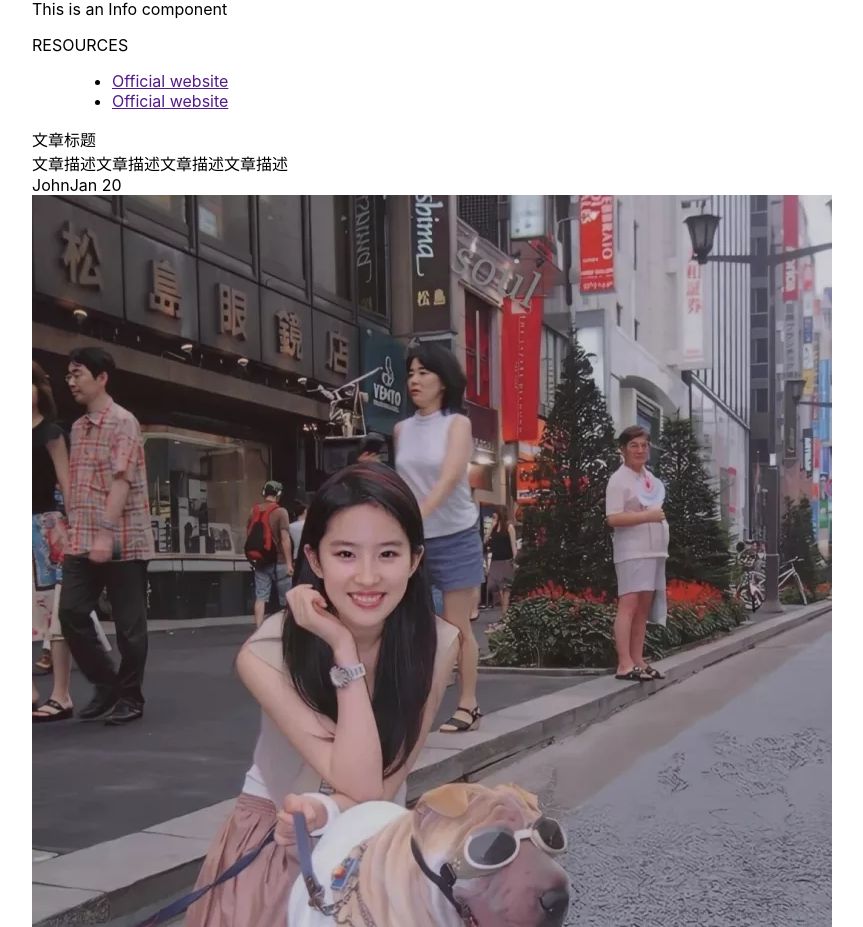
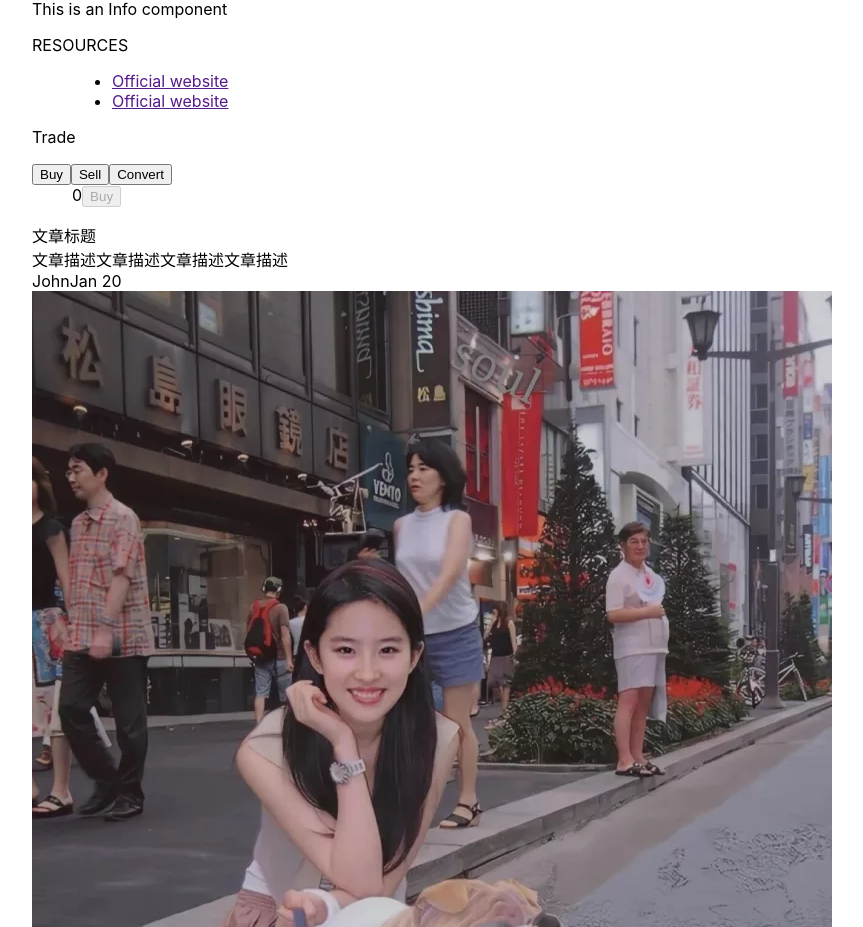
Before and after one commit to davidkoojohn/react-app, a React (Vite) app: page /express/dashboard in a window 1280 px wide. Shown: the part 1153-2080 px from the top of the page, without its empty margins (8-871 px from the left). Built offline with nearby package versions, Linux system fonts and the light colour scheme.

Commit message:
creat trade component

```diff
--- a/src/Views/Express/Dashboard.tsx
+++ b/src/Views/Express/Dashboard.tsx
@@ -84,18 +84,18 @@ function ArticleList() {
 }
 
 interface ITabsProps {
-  types: TabType[]
-  title: (type: TabType) => ReactNode
-  content: (type: TabType) => ReactNode
+  types: string[]
+  title: (type: string) => ReactNode
+  content: (type: string) => ReactNode
 }
 function Tabs({ content, types, title }: ITabsProps) {
-  const [activeType, setActiveType] = useState<TabType>(types[0])
+  const [activeType, setActiveType] = useState<string>(types[0])
   return (
     <dl>
       <dt className={"border-b"}>
         {types.map(item => (
           <button
-            className={"mr-2 px-2 py-1 border-b-2 border-gray-100 text-gray-500 "+`${item === activeType && "border-gray-700 text-gray-700"}`}
+            className={"mr-2 px-2 py-1 text-gray-500 "+`${item === activeType && "border-b-2 border-gray-700 text-gray-700"}`}
             key={item}
             onClick={() => setActiveType(item)}
           >
@@ -110,21 +110,61 @@ function Tabs({ content, types, title }: ITabsProps) {
   )
 }
 
+interface ITradeItem {
+  type: string
+  value: string
+}
+interface ITradeProps {
+  data: ITradeItem[]
+}
+function Trade({ data }: ITradeProps) {
+  return (
+    <div className={"border rounded-md mt-4 p-6"}>
+      <div className={"text-2xl pb-4"}>Trade</div>
+      <Tabs
+        types={data.map(it => it.type)}
+        title={(type) => data.find(it => it.type === type)?.type}
+        content={
+          (type) => (
+            <div className={"flex flex-col justify-center items-center h-40"}>
+              <span className={"text-6xl text-gray-400"}>
+                {data.find(it => it.type === type)?.value}
+              </span>
+              <button
+                className={"border rounded-md py-2 px-6 mt-4"}
+                disabled={true}
+              >
+                {data.find(it => it.type === type)?.type}
+              </button>
+            </div>
+          )
+        }
+      />
+    </div>
+  )
+}
+
+type TabType = "Overview" | "Wallet" | "Vault"
 const TABS_DATA = [
   {type: "Overview", content: "Overview Overview"},
   {type: "Wallet", content: "Wallet"},
   {type: "Vault", content: "test Vault"},
 ]
-type TabType = "Overview" | "Wallet" | "Vault"
+const TRADE_DATA = [
+  {type: "Buy", value: "0"},
+  {type: "Sell", value: "0"},
+  {type: "Convert", value: "0"},
+] as ITradeItem[]
 
 export default function Dashboard() {
   const [watched, setWatched] = useState<boolean>(false)
 
-  const content = (type: TabType) => {
+  const content = (type: string) => {
     switch (type) {
       case "Overview":
         return <div>
           <Info/>
+          <Trade data={TRADE_DATA}/>
           <ArticleList/>
         </div>
       case "Wallet":
```
